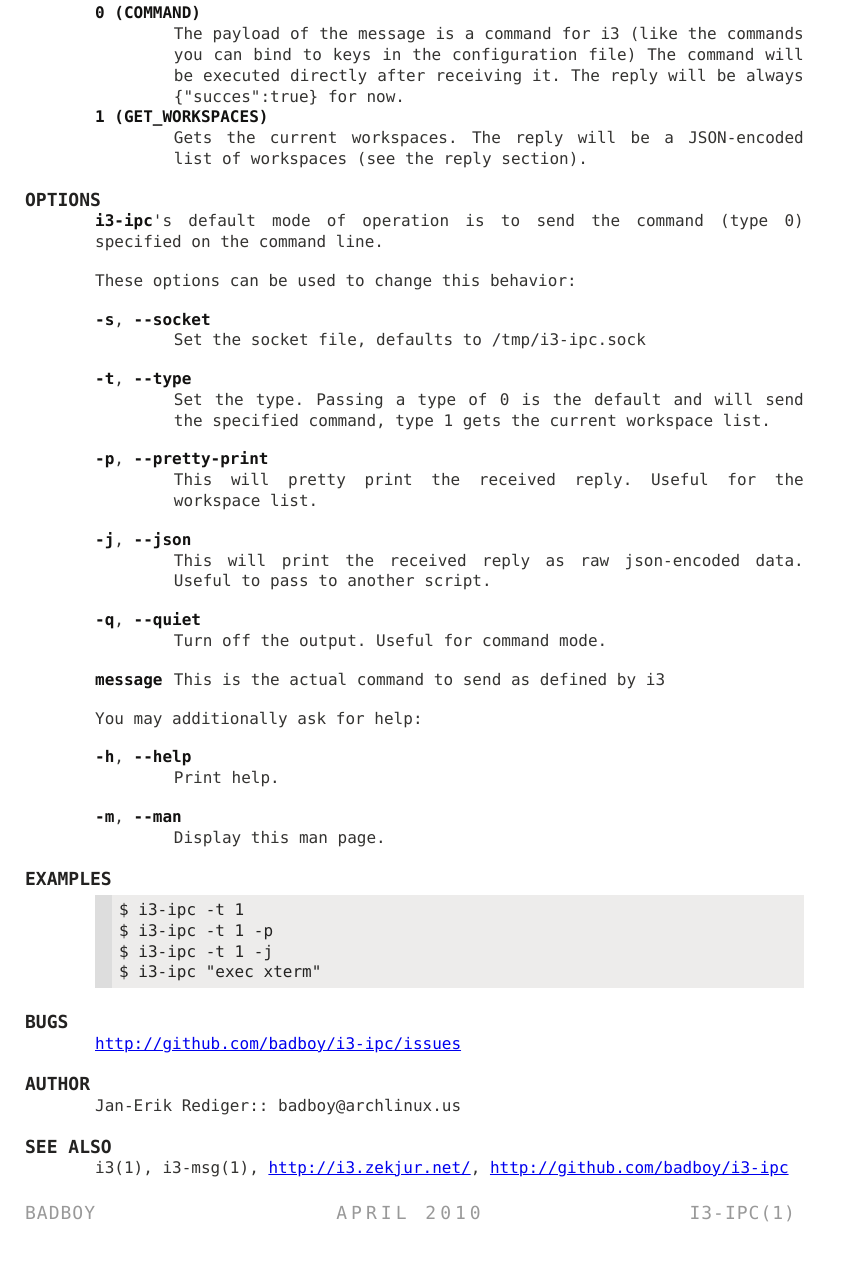
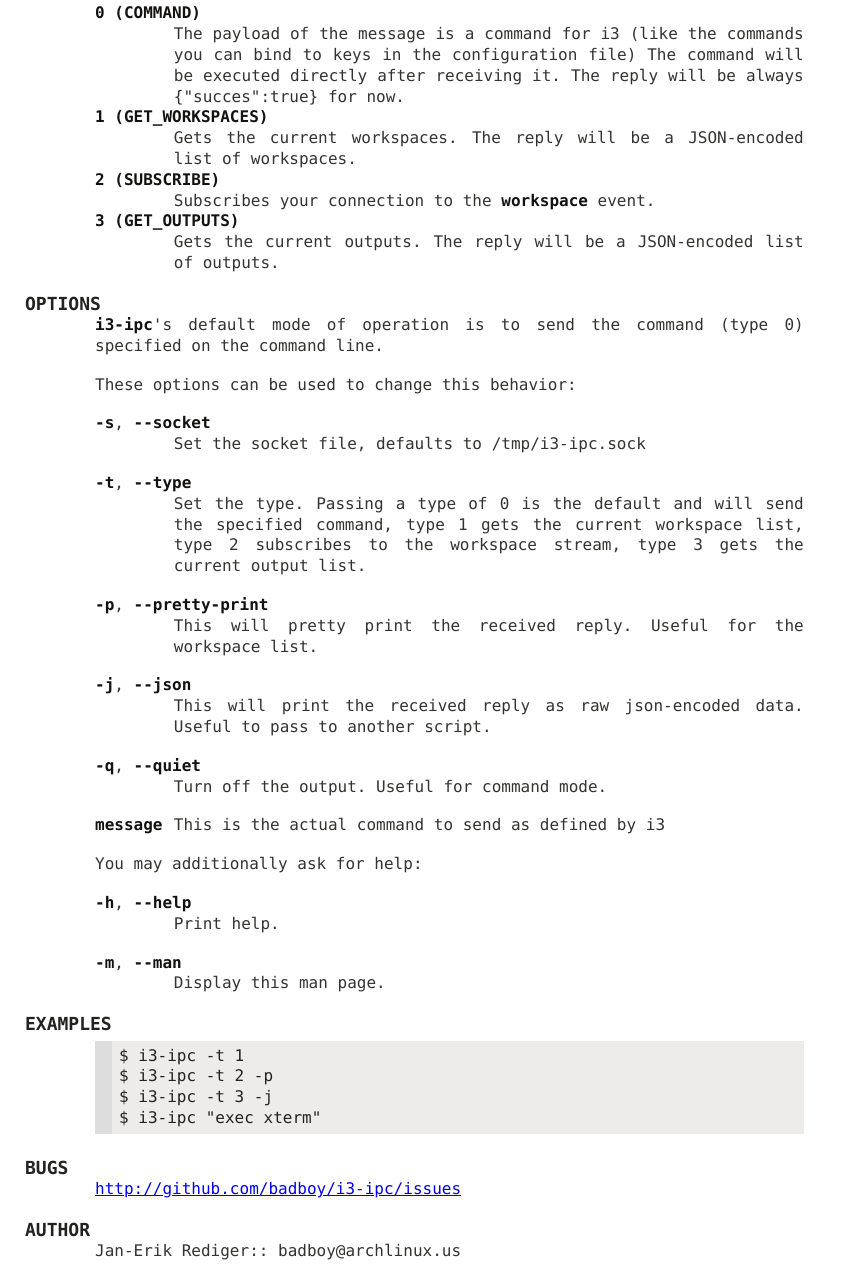
Before and after one commit to badboy/i3-ipc, a plain HTML site: page man/i3-ipc.1.html in a window 1280 px wide. Shown: the part 311-1576 px from the top of the page, without its empty margins (0-842 px from the left). Before the commit the page ends 1555 px from the top, so only its background shows below. Drawn offline with Linux system fonts and the light colour scheme.

Commit message:
generated manual

```diff
--- a/man/i3-ipc.1.html
+++ b/man/i3-ipc.1.html
@@ -81,7 +81,10 @@
   The command will be executed directly after receiving it.
   The reply will be always {"succes":true} for now.</dd>
 <dt><code>1 (GET_WORKSPACES)</code></dt><dd>  Gets the current workspaces.
-  The reply will be a JSON-encoded list of workspaces (see the reply section).</dd>
+  The reply will be a JSON-encoded list of workspaces.</dd>
+<dt><code>2 (SUBSCRIBE)</code></dt><dd>  Subscribes your connection to the <code>workspace</code> event.</dd>
+<dt><code>3 (GET_OUTPUTS)</code></dt><dd>  Gets the current outputs.
+  The reply will be a JSON-encoded list of outputs.</dd>
 </dl>
 
 
@@ -93,7 +96,8 @@
 
 <dl>
 <dt><code>-s</code>, <code>--socket</code></dt><dd><p>Set the socket file, defaults to /tmp/i3-ipc.sock</p></dd>
-<dt><code>-t</code>, <code>--type</code></dt><dd><p>Set the type. Passing a type of 0 is the default and will send the specified command, type 1 gets the current workspace list.</p></dd>
+<dt><code>-t</code>, <code>--type</code></dt><dd><p>Set the type. Passing a type of 0 is the default and will send the specified command, type 1 gets the current workspace list,
+type 2 subscribes to the workspace stream, type 3 gets the current output list.</p></dd>
 <dt><code>-p</code>, <code>--pretty-print</code></dt><dd><p>This will pretty print the received reply. Useful for the workspace list.</p></dd>
 <dt><code>-j</code>, <code>--json</code></dt><dd><p>This will print the received reply as raw json-encoded data. Useful to pass to another script.</p></dd>
 <dt><code>-q</code>, <code>--quiet</code></dt><dd><p>Turn off the output. Useful for command mode.</p></dd>
@@ -112,8 +116,8 @@
 <h2>EXAMPLES</h2>
 
 <pre><code>$ i3-ipc -t 1
-$ i3-ipc -t 1 -p
-$ i3-ipc -t 1 -j
+$ i3-ipc -t 2 -p
+$ i3-ipc -t 3 -j
 $ i3-ipc "exec xterm"
 </code></pre>
 
```
Also changed, not shown: 1 other file.
